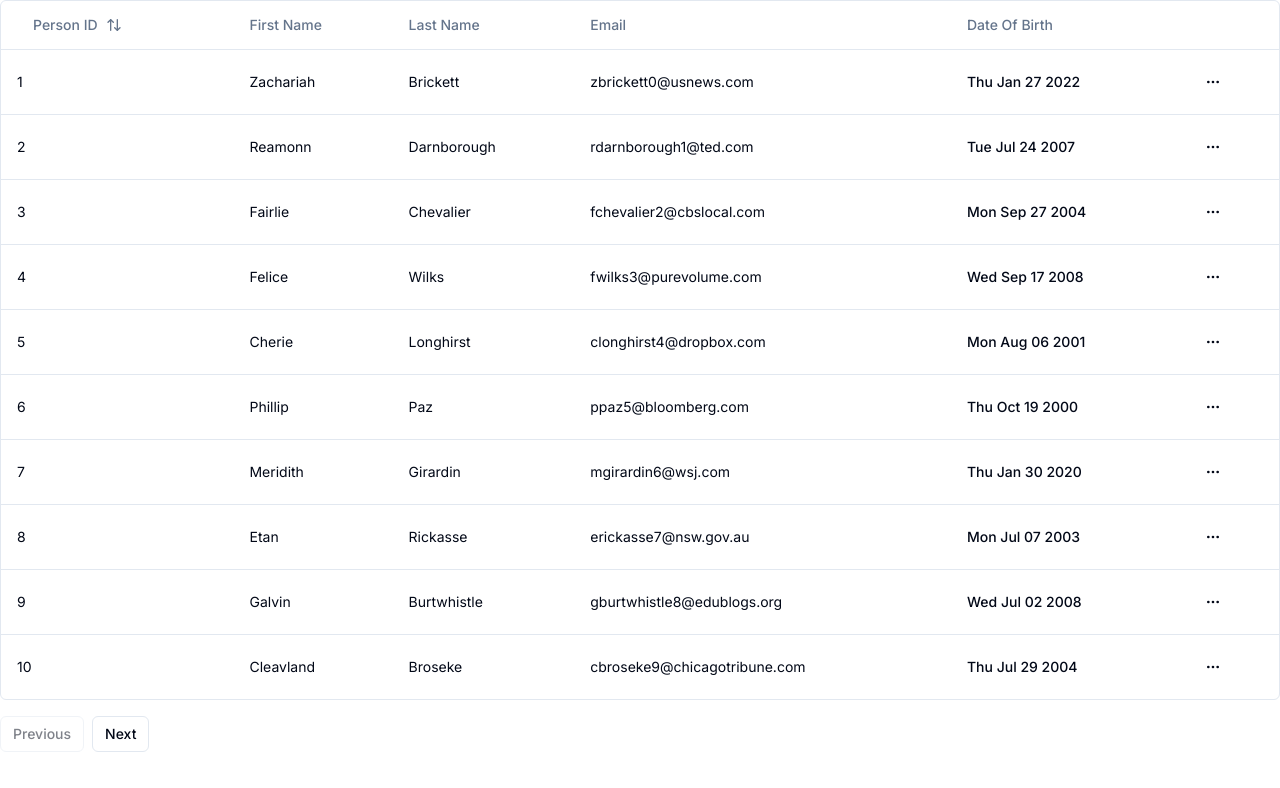
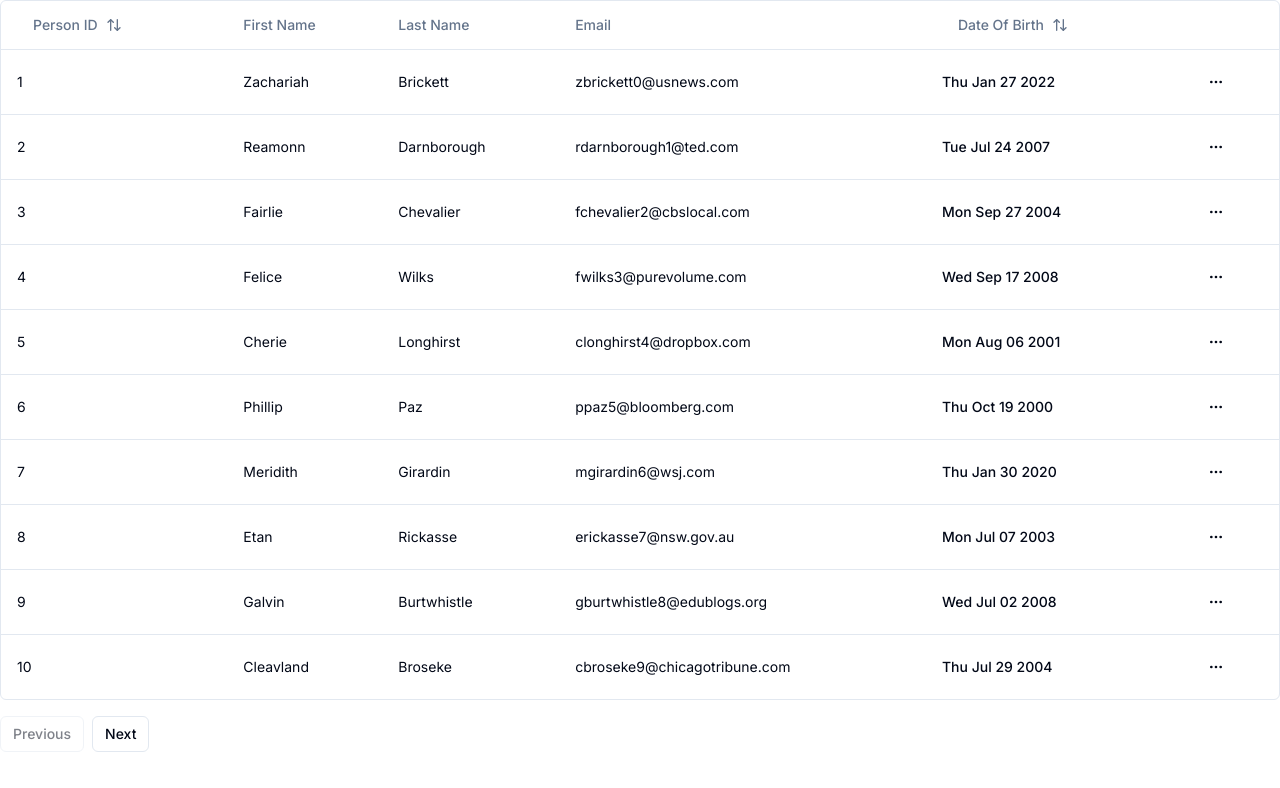
Before and after one commit to MertMURAT/React-Table-Template, a Next.js app in the folder shadcn-table/: page /people in a window 1280 px wide. Shown: the top 788 px of the page. Built offline with nearby package versions, Linux system fonts and the light colour scheme.

Commit message:
sorting date of birth

```diff
--- a/shadcn-table/src/app/people/columns.tsx
+++ b/shadcn-table/src/app/people/columns.tsx
@@ -39,7 +39,17 @@
         accessorKey: "email",
     },
     {
-        header: "Date Of Birth",
+        header: ({ column }) => {
+            return (
+                <Button variant='ghost' onClick={() => {
+                    column.toggleSorting(column.getIsSorted() === "asc")
+                }}>
+
+                    Date Of Birth
+                    <ArrowUpDown className="ml-2 h-4 w-4" />
+                </Button>
+            );
+        },
         accessorKey: "date_of_birth",
         cell: ({ row }) => {
             const date_of_birth = row.getValue("date_of_birth");
```
